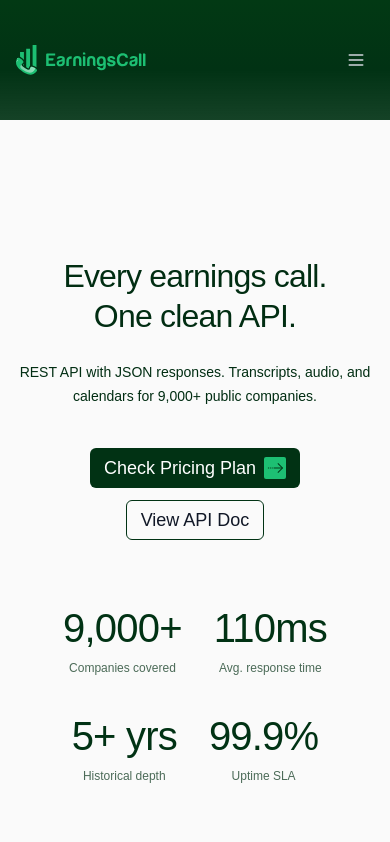
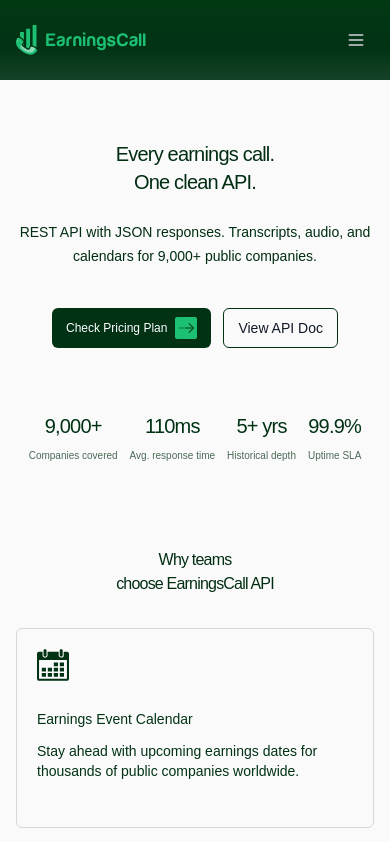
Before and after one commit to sabbir35ah/EarningsCallWeb, a Next.js app: page /api-details in a window 390 px wide. Shown: the top 842 px of the page. Built offline with nearby package versions, Linux system fonts and the light colour scheme; a web font is replaced by a local one.

Commit message:
refactor styles and layout for improved responsiveness and consistency across API details sections

```diff
--- a/src/app/globals.css
+++ b/src/app/globals.css
@@ -15,7 +15,16 @@
 
 @layer base {
   :root {
-    --navbar-height: 120px;
+    --navbar-height: 80px;
+  }
+
+  @media (min-width: 911px) {
+    :root {
+      --navbar-height: 120px;
+    }
+  }
+
+  :root {
     --background: 0 0% 100%;
     --foreground: 240 10% 3.9%;
     --card: 0 0% 100%;
--- a/src/components/api-details/api-hero-section.jsx
+++ b/src/components/api-details/api-hero-section.jsx
@@ -27,17 +27,15 @@
 
 export function ApiHeroSection() {
   return (
-    <section className="relative overflow-hidden pb-20 sm:pb-24 lg:pb-32" style={{ paddingTop: "136px", backgroundColor: "#FAFAFA" }}>
+    <section className="relative overflow-hidden pt-[60px] pb-12 991:pt-[136px] 991:pb-20 lg:pb-32" style={{ backgroundColor: "#FAFAFA" }}>
       <Container>
         <FadeUp className="flex flex-col items-center text-center">
           {/* Heading */}
           <h1
-            className="mb-6 text-brand"
+            className="mb-6 text-brand text-[20px] leading-[28px] 991:text-[clamp(32px,5vw,60px)] 991:leading-[clamp(40px,6vw,72px)]"
             style={{
               fontFamily: "var(--font-stack-sans-headline)",
-              fontSize: "clamp(32px, 5vw, 60px)",
               fontWeight: 400,
-              lineHeight: "clamp(40px, 6vw, 72px)",
               letterSpacing: "-0.8px",
             }}
           >
@@ -66,10 +64,9 @@
               asChild
               variant="brand"
               size="cta"
-              className="text-white [&_svg]:size-[22px]"
+              className="text-white [&_svg]:size-[22px] text-[12px] 991:text-[18px]"
               style={{
                 fontFamily: "var(--font-stack-sans-headline)",
-                fontSize: "18px",
                 fontWeight: 300,
                 lineHeight: "28px",
               }}
@@ -82,9 +79,9 @@
             <Button
               variant="brand-outline"
               size="cta"
+              className="text-[12px] 991:text-[18px]"
               style={{
                 fontFamily: "var(--font-stack-sans-headline)",
-                fontSize: "18px",
                 fontWeight: 300,
                 lineHeight: "28px",
               }}
@@ -94,17 +91,15 @@
           </div>
 
           {/* Stats row */}
-          <div className="flex flex-wrap items-start justify-center gap-8 sm:gap-14 lg:gap-[160px]">
+          <div className="flex flex-nowrap items-start justify-center gap-3 sm:gap-6 991:flex-wrap 991:gap-14 lg:gap-[160px]">
             {heroStats.map((stat) => (
               <div key={stat.label} className="flex flex-col items-center gap-1">
                 <span
-                  className="text-brand"
+                  className="text-brand text-[20px] leading-[28px] 991:text-[40px] 991:leading-[48px]"
                   style={{
                     fontFamily: "var(--font-stack-sans-headline)",
-                    fontSize: "40px",
                     fontStyle: "normal",
                     fontWeight: 400,
-                    lineHeight: "48px",
                     letterSpacing: "-0.8px",
                     color: "#013214",
                   }}
@@ -112,10 +107,9 @@
                   {stat.value}
                 </span>
                 <span
-                  className="text-brand/70"
+                  className="text-brand/70 text-[10px] 991:text-[clamp(12px,1.5vw,16px)]"
                   style={{
                     fontFamily: "var(--font-stack-sans-headline)",
-                    fontSize: "clamp(12px, 1.5vw, 16px)",
                     fontWeight: 300,
                     lineHeight: "24px",
                   }}
--- a/src/components/api-details/coming-next-section.jsx
+++ b/src/components/api-details/coming-next-section.jsx
@@ -65,17 +65,15 @@
 
 export function ComingNextSection() {
   return (
-    <section style={{ paddingTop: "80px", paddingBottom: "80px" }}>
+    <section className="py-8 991:py-20">
       <Container>
         {/* Section heading */}
-        <FadeUp className="mb-[148px] flex flex-col items-center text-center">
+        <FadeUp className="mb-8 991:mb-[148px] flex flex-col items-center text-center">
           <h2
-            className="mb-3 text-brand"
+            className="mb-3 text-brand text-[16px] leading-[24px] 991:text-[clamp(24px,4vw,40px)] 991:leading-[clamp(32px,5vw,48px)]"
             style={{
               fontFamily: "var(--font-stack-sans-headline)",
-              fontSize: "clamp(24px, 4vw, 40px)",
               fontWeight: 400,
-              lineHeight: "clamp(32px, 5vw, 48px)",
               letterSpacing: "-0.8px",
             }}
           >
--- a/src/components/api-details/why-choose-section.jsx
+++ b/src/components/api-details/why-choose-section.jsx
@@ -7,17 +7,15 @@
 
 export function WhyChooseSection() {
   return (
-    <section className="bg-surface pt-16 sm:pt-20 lg:pt-24" style={{ paddingBottom: "80px" }}>
+    <section className="bg-surface pt-8 pb-8 991:pt-16 991:pb-20 lg:pt-24">
       <Container>
         {/* Section heading */}
-        <FadeUp className="mb-24 text-center">
+        <FadeUp className="mb-8 991:mb-24 text-center">
           <h2
-            className="text-brand"
+            className="text-brand text-[16px] leading-[24px] 991:text-[clamp(24px,4vw,40px)] 991:leading-[clamp(32px,5vw,48px)]"
             style={{
               fontFamily: "var(--font-stack-sans-headline)",
-              fontSize: "clamp(24px, 4vw, 40px)",
               fontWeight: 400,
-              lineHeight: "clamp(32px, 5vw, 48px)",
               letterSpacing: "-0.8px",
             }}
           >
--- a/src/components/home/feature-card.jsx
+++ b/src/components/home/feature-card.jsx
@@ -14,11 +14,10 @@
 
       <div className="mt-[clamp(24px,4vw,56px)]">
         <h3
-          className="mb-2 text-brand-alt"
+          className="mb-2 text-brand-alt text-[14px] 991:text-[20px]"
           style={{
             color: "#013214",
             fontFamily: "var(--font-stack-sans-headline)",
-            fontSize: "20px",
             fontStyle: "normal",
             fontWeight: 400,
             lineHeight: "28px",
```
Also changed, not shown: src/components/api-details/endpoints-section.jsx (+17 -31 lines).
